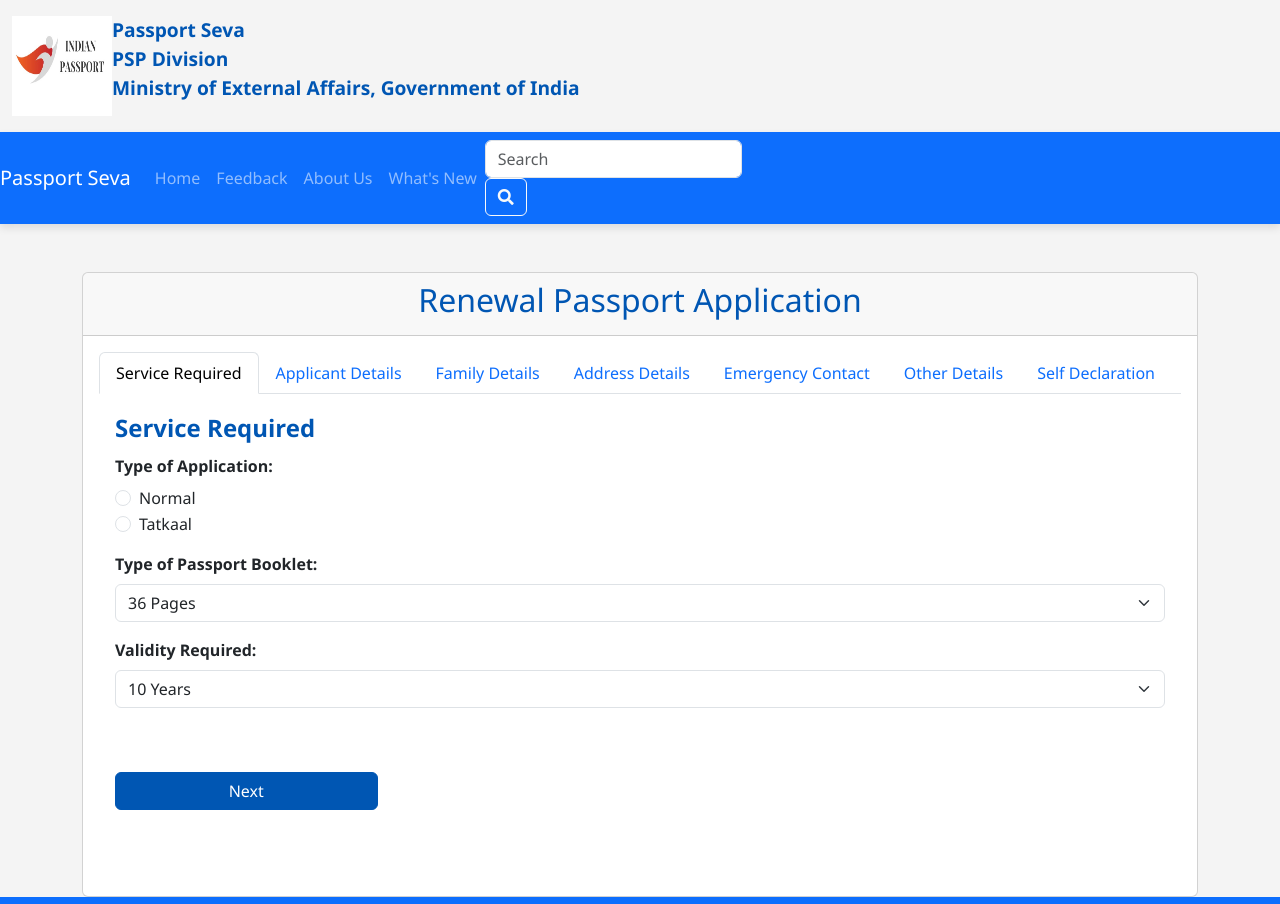
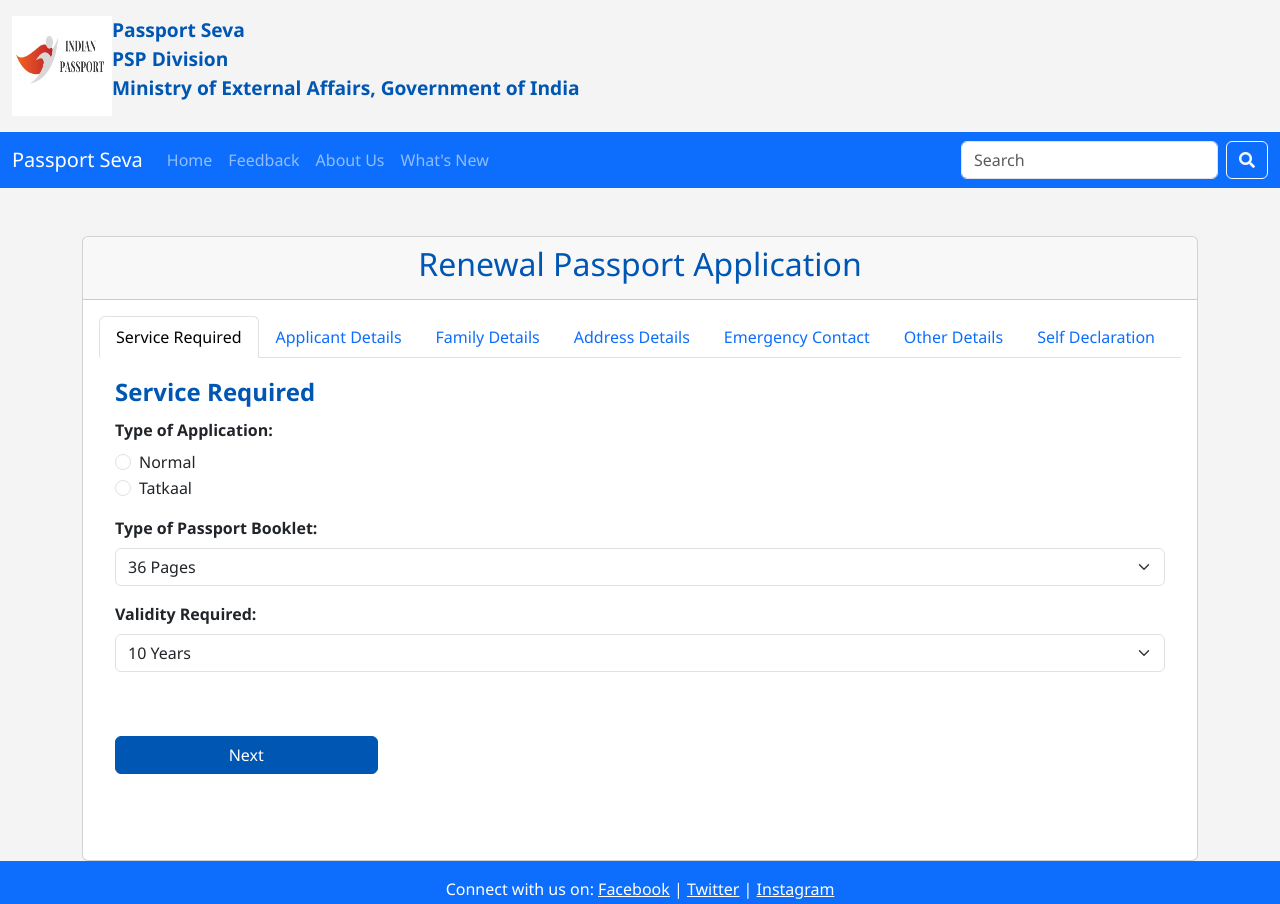
Before and after one commit to Shubhamyache/PassportApplication, a plain HTML site: page passport_renewal.html in a window 1280 px wide. Shown: the top 904 px of the page. Drawn offline with nearby package versions, Linux system fonts and the light colour scheme.

Commit message:
search icon position fixed

```diff
--- a/passport_renewal.html
+++ b/passport_renewal.html
@@ -18,15 +18,7 @@
         font-family: "Segoe UI", Tahoma, Geneva, Verdana, sans-serif;
         background-color: #f4f4f4;
         color: #333;
-        /* min-height: 100vh; */
-        flex-direction: column;
       }
-      .navbar {
-        background-color: #0056b3; /* Dark blue */
-        box-shadow: 0 4px 8px rgba(0, 0, 0, 0.1);
-        color: #ffffff;
-      }
-
       .btn-primary {
         background-color: #0056b3;
         border-color: #0056b3;
@@ -43,11 +35,9 @@
       legend {
         color: #0056b3;
       }
-
       .card-body {
         overflow-y: scroll;
         height: 70vh;
-        /* padding-bottom: 60px; */
       }
       .social-icons {
         margin: 20px 10px;
@@ -79,15 +69,15 @@
         </div>
       </div>
     </div>
-
     <!-- Navigation Bar -->
     <nav class="navbar navbar-expand-lg navbar-dark bg-primary mt-3">
+      <div class="container-fluid">
         <a class="navbar-brand" href="index.html">Passport Seva</a>
         <button
           class="navbar-toggler"
           type="button"
-        data-toggle="collapse"
-        data-target="#navbarNav"
+          data-bs-toggle="collapse"
+          data-bs-target="#navbarNav"
           aria-controls="navbarNav"
           aria-expanded="false"
           aria-label="Toggle navigation"
@@ -95,7 +85,7 @@
           <span class="navbar-toggler-icon"></span>
         </button>
         <div class="collapse navbar-collapse" id="navbarNav">
-        <ul class="navbar-nav mr-auto">
+          <ul class="navbar-nav me-auto mb-2 mb-lg-0">
             <li class="nav-item">
               <a class="nav-link" href="index.html">Home</a>
             </li>
@@ -109,19 +99,24 @@
               <a class="nav-link" href="whats_new.html">What's New</a>
             </li>
           </ul>
-        <form class="form-inline my-2 my-lg-0">
-          <input
-            class="form-control mr-sm-2"
+          <form class="d-flex" role="search">
+            <input
+              class="form-control me-2"
               type="search"
               placeholder="Search"
               aria-label="Search"
             />
-          <button class="btn btn-outline-light my-2 my-sm-0" type="submit">
+            <button class="btn btn-outline-light" type="submit">
               <i class="fa fa-search"></i>
             </button>
           </form>
         </div>
+      </div>
     </nav>
+    <script src="https://cdn.jsdelivr.net/npm/bootstrap@5.3.2/dist/js/bootstrap.bundle.min.js"></script>
+  </body>
+</html>
+
     <!-- Main Content -->
     <div class="container mt-5">
       <div class="row justify-content-center">
```
Also changed, not shown: newpassportapp.html (+13 -17 lines). Lines whose indentation alone changed are shown as unchanged.
